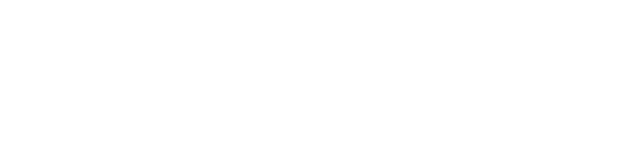
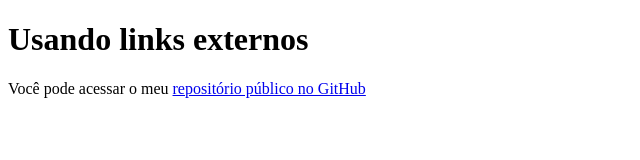
Before and after one commit to hellen0liveira/HTML-CSS, a plain HTML site: page Módulo 1/Aula24 - Links e Âncoras em HTML/index.html in a window 1280 px wide. Shown: the whole page, without its empty margins (0-640 px from the left). Drawn offline with Linux system fonts and the light colour scheme.

Commit message:
Adicionei o código

```diff
--- a/Módulo 1/Aula24 - Links e Âncoras em HTML/index.html
+++ b/Módulo 1/Aula24 - Links e Âncoras em HTML/index.html
@@ -3,9 +3,10 @@
 <head>
     <meta charset="UTF-8">
     <meta name="viewport" content="width=device-width, initial-scale=1.0">
-    <title>Links e âncoras</title>
+    <title>Trabalhando com links</title>
 </head>
 <body>
-
+    <h1>Usando links externos</h1>
+    <p>Você pode acessar o meu <a href="https://github.com/hellen0liveira" target="_blank" rel="external">repositório público no GitHub</a></p>
 </body>
 </html>
```
